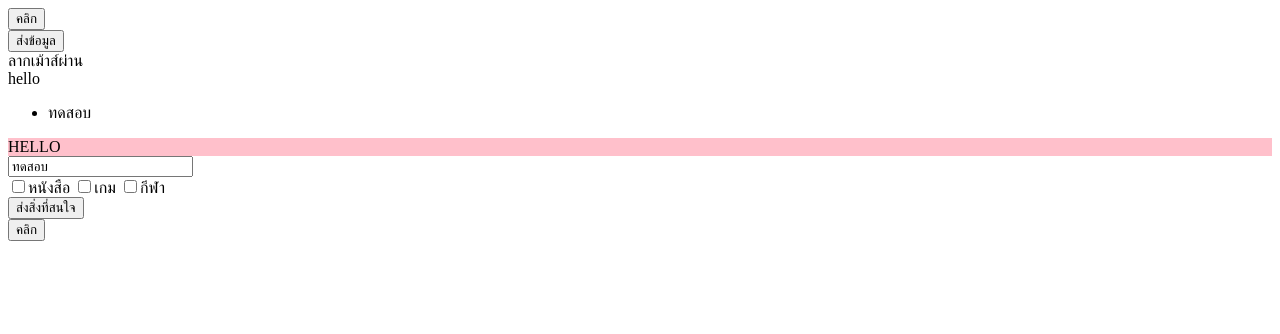
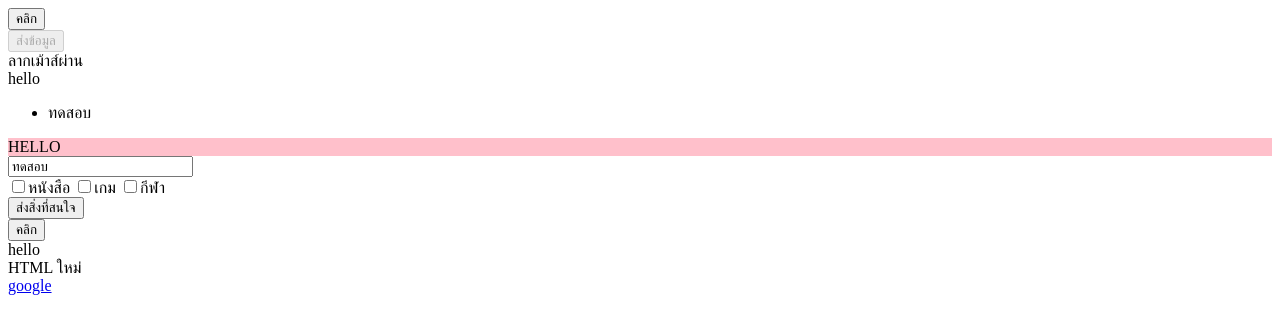
Before and after one commit to Nisiree/page1, a plain HTML site: page index.html in a window 1280 px wide. Both pictures are taken after a click on the button "ส่งข้อมูล". Drawn offline with Linux system fonts and the light colour scheme.

Commit message:
Update index.html

```diff
--- a/index.html
+++ b/index.html
@@ -32,7 +32,12 @@
     <div>
         <button onclick="buttonClick()">คลิก</button>
     </div>
+    <div id="hellomyname">hello <span style="display: none;">my name</span>
+    </div>
+    <div id="mycontent">HTML ใหม่</div>
+    <a id="thislink" href="https:youtube.com" target="_blank">google</a>
     <script>
+        console.log('Hello')
         let firstnameDOM = document.getElementById('firstname');
 
         console.log(firstnameDOM.value);
@@ -45,22 +50,23 @@
 
         for(let i=0; i < hobby.length; i++){
             console.log(hobby[i].value);
-        }
+        };
 
         function buttonClick(){
             console.log('คลิกแล้ว');
-        }
+        };
 
         const btn = document.getElementById('submit_btn');
         btn.addEventListener('click', submitData);
 
         function submitData(){
             console.log('ส่งข้อมูลแล้ว');
-        }
+            btn.setAttribute('disabled','true')
+        };
 
         function overItem(){
             console.log('วางเม้าส์แล้ว');
-        }
+        };
 
         const myname = document.getElementById('hellomyname');
         console.log(myname);
@@ -89,6 +95,10 @@
         contentHTML+='</ul>';
         let contentDOM=document.getElementById('NewContent');
         contentDOM.innerHTML=contentHTML
+
+        let thislinkDOM =document.getElementById('thislink');
+        console.log(thislinkDOM.getAttribute('href'));
+        thislinkDOM.setAttribute('href','https://youtube.com');
     </script>
 </body>
 </html>
```
